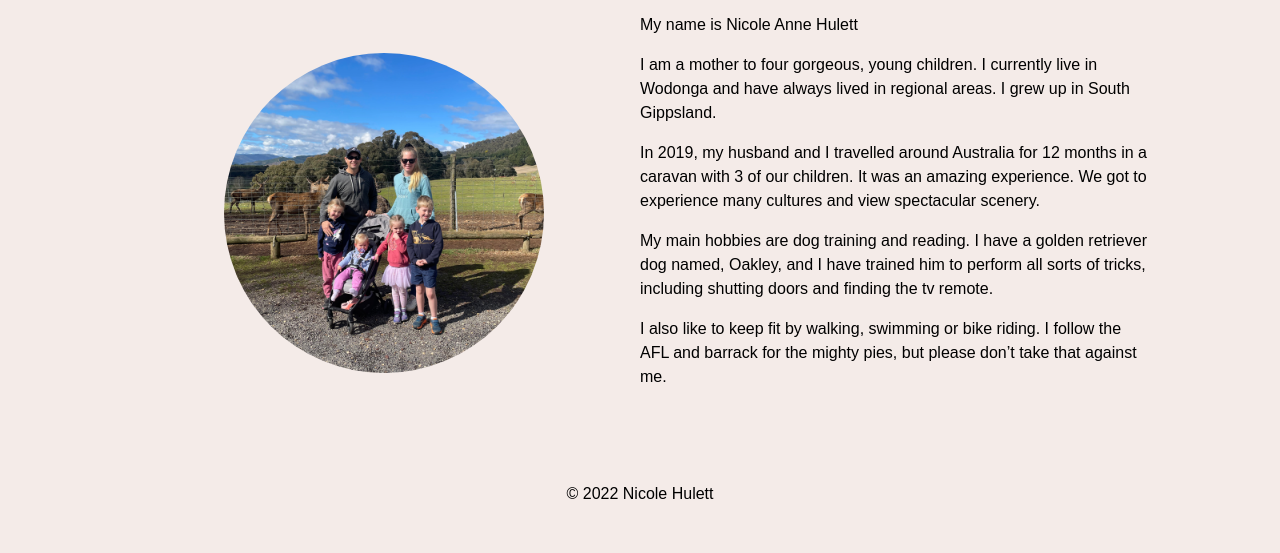
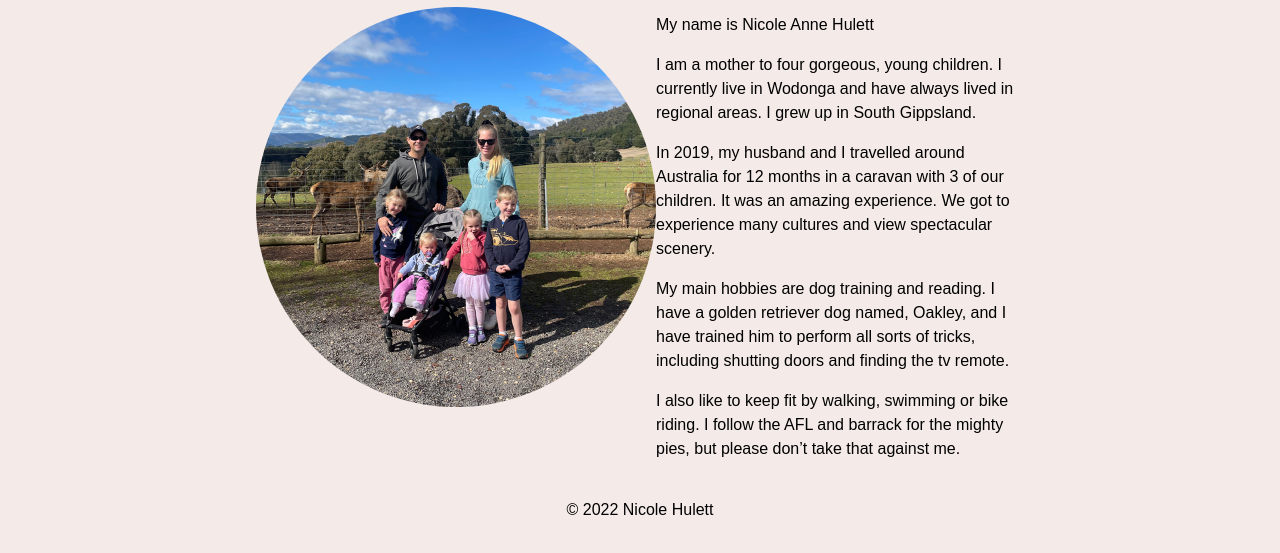
Before and after one commit to Coder-Nicki/NicoleHulett_T1A2, a plain HTML site: page src/pages/about-me.html in a window 1280 px wide. Shown: the part 231-784 px from the top of the page. Drawn offline with Linux system fonts and the light colour scheme; a web font is replaced by a local one.

Commit message:
updated README

```diff
--- a/src/style.css
+++ b/src/style.css
@@ -8,6 +8,8 @@
 }
 
 body {
+    display: flex;
+    flex-direction: column;
     background-color: #f4ebe8;
 }
 
@@ -60,6 +62,4 @@ main p {
 footer {
     font-family: 'Alumni Sans Pinstripe', sans-serif;
     text-align: center;
-    /* display: fixed;
-    bottom: 0; */
 }
--- a/src/styling/about-me.css
+++ b/src/styling/about-me.css
@@ -1,8 +1,8 @@
-#page-container {
+/* #page-container {
     display: flex;
     flex-direction: column;
     justify-content: space-between;
-}
+} */
 /* Main section */
 
 main h1 {
@@ -17,14 +17,15 @@ main h1 {
     display: flex;
     flex-direction: column;
     align-items: center;
+    padding-bottom: 3vh;
 }
 
-#about-me {
+/* #about-me {
     display: flex;
     flex-direction: column;
     align-items: center;
     justify-content: center;
-}
+} */
 
 #about-me-pic {
     width: 40vw;
@@ -33,11 +34,9 @@ main h1 {
 }
 /* Information/text component */
 #about-me-info {
-    width: 50vw;
+    width: 60vw;
     line-height: 1.5rem;
     font-size: 1rem;
-    margin-bottom: 10vh;
-    /* text-align: center; */
 }
 
 #about-me-info p {
@@ -48,13 +47,13 @@ main h1 {
     display: flex;
     justify-content: center;
     align-items: flex-end;
-} */
+}
 .position {
     bottom: 0;
-}
+} */
 
 /* Desktop view */
-@media screen and (min-width: 900px) {
+@media screen and (min-width: 800px) {
     .container {
         flex-direction: row;
         justify-content: center;
@@ -73,6 +72,16 @@ main h1 {
         width: 40vw;
     }
     #about-me-pic {
-        width: 40vh;
+        width: 50vh;
     }
 }
+
+@media screen and (min-width: 1100px) {
+    .container {
+        width: 60vw;
+        flex-direction: row;
+        justify-content: center;
+        align-items: center;
+        margin: 0 auto;
+    }
+}
```
Also changed, not shown: 1 other file.
